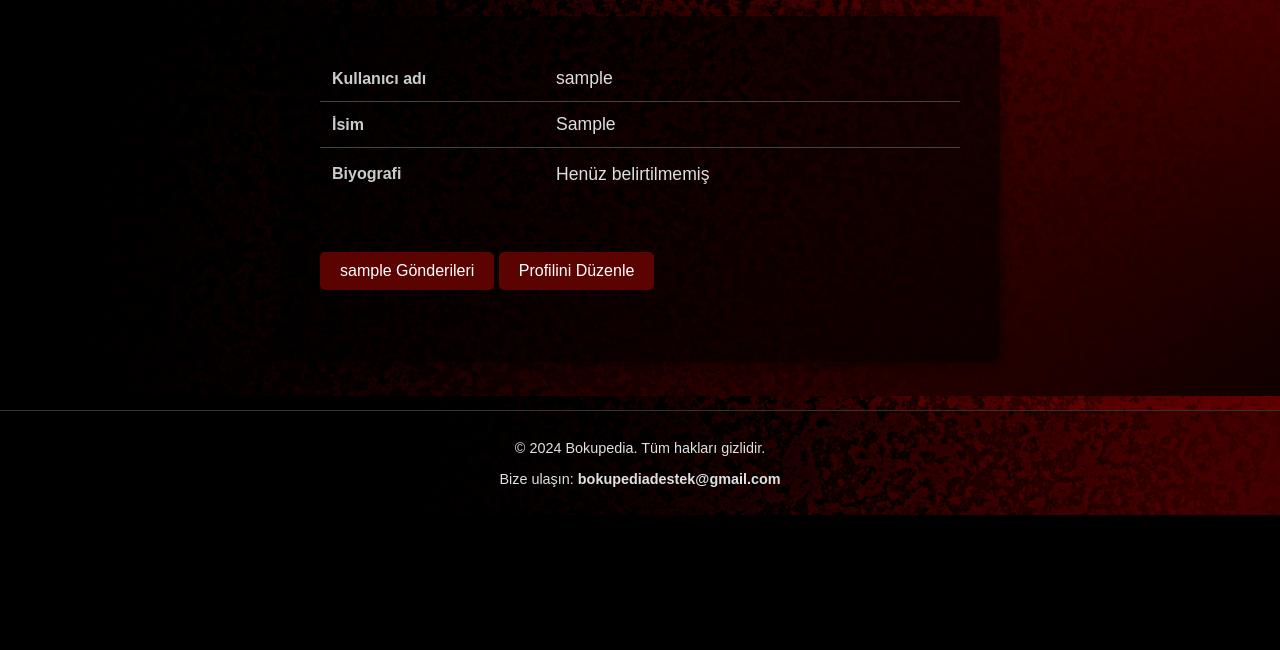
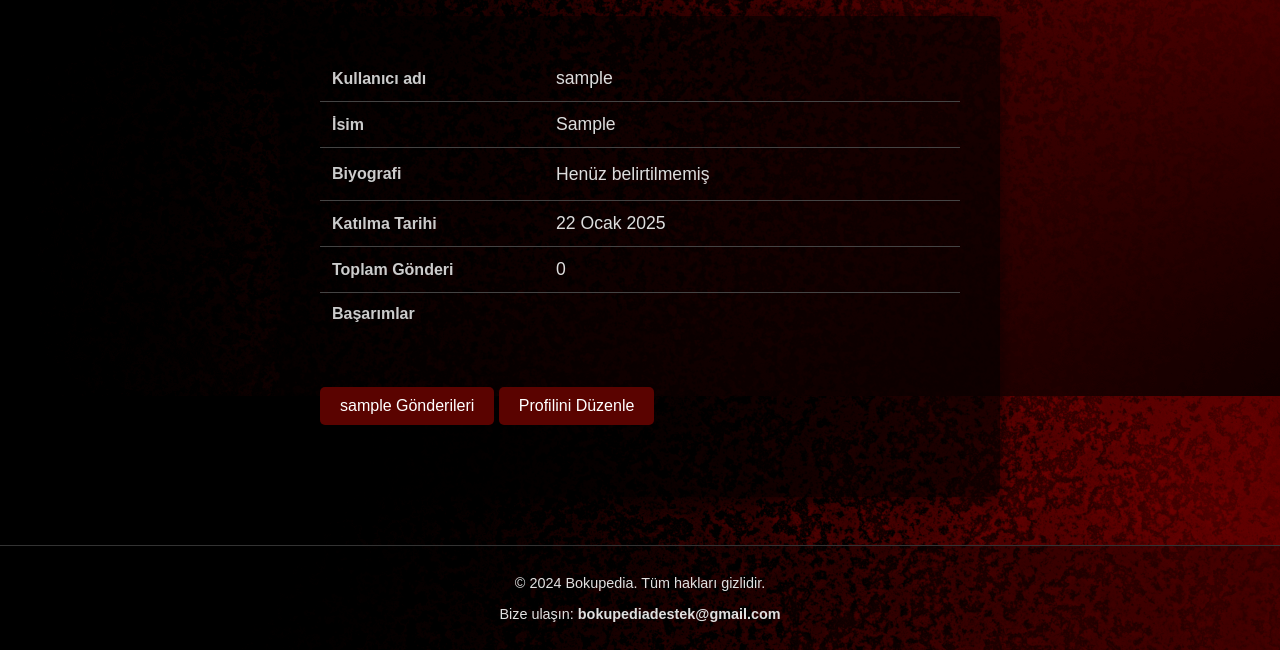
Before and after one commit to Bokupedia/Bokupedia, a Django app: a page that uses user_accounts/templates/profile.html in a window 1280 px wide. Shown: the part 404-1054 px from the top of the page. Before the commit the page ends 919 px from the top, so only its background shows below. Run offline with Django 5.2, Linux system fonts and the light colour scheme; the visitor is signed in with stand-in values (Sample User, id 1); data comes from the database, SQL or seed files in the repository; data that the repository does not hold is empty; some libraries are stand-ins or nearby versions.

Commit message:
Profile Mini Update

```diff
--- a/user_accounts/templates/profile.html
+++ b/user_accounts/templates/profile.html
@@ -17,6 +17,18 @@
               <tr>
                   <td><strong>Biyografi</strong></td>
                   <td class="bio-text">{{ profile.bio|default:"Henüz belirtilmemiş" }}</td>
+              </tr>
+              <tr>
+                  <td><strong>Katılma Tarihi</strong></td>
+                  <td>{{ user.date_joined|date:"d F Y" }}</td>
+              </tr>
+              <tr>
+                  <td><strong>Toplam Gönderi</strong></td>
+                  <td>{{ post_count }}</td>
+              </tr>
+              <tr>
+                <td><strong>Başarımlar</strong></td>
+                <td></td>
             </tr>
             </table>
             <a href="{% url 'user_accounts:profile_posts' username=user.username %}" class="view-posts-button">{{user.username}} Gönderileri</a>
--- a/user_accounts/views.py
+++ b/user_accounts/views.py
@@ -10,13 +10,17 @@ from django.contrib import messages
 def profile(request, username):
     user = get_object_or_404(User, username=username)
     profile = user
+    post_count = user.posts.count()
 
     if user == request.user:
         if not user.first_name or not user.bio:
             messages.warning(request, "Profiliniz eksik. Lütfen tamamlayın.")
 
-    return render(request, 'profile.html', {'user': user, 'profile': profile})
-
+    return render(request, 'profile.html', {
+        'user': user,
+        'profile': profile,
+        'post_count': post_count
+    })
 @login_required
 def profile_posts(request, username):
     user = get_object_or_404(User, username=username)
```
Lines whose indentation alone changed are shown as unchanged.
